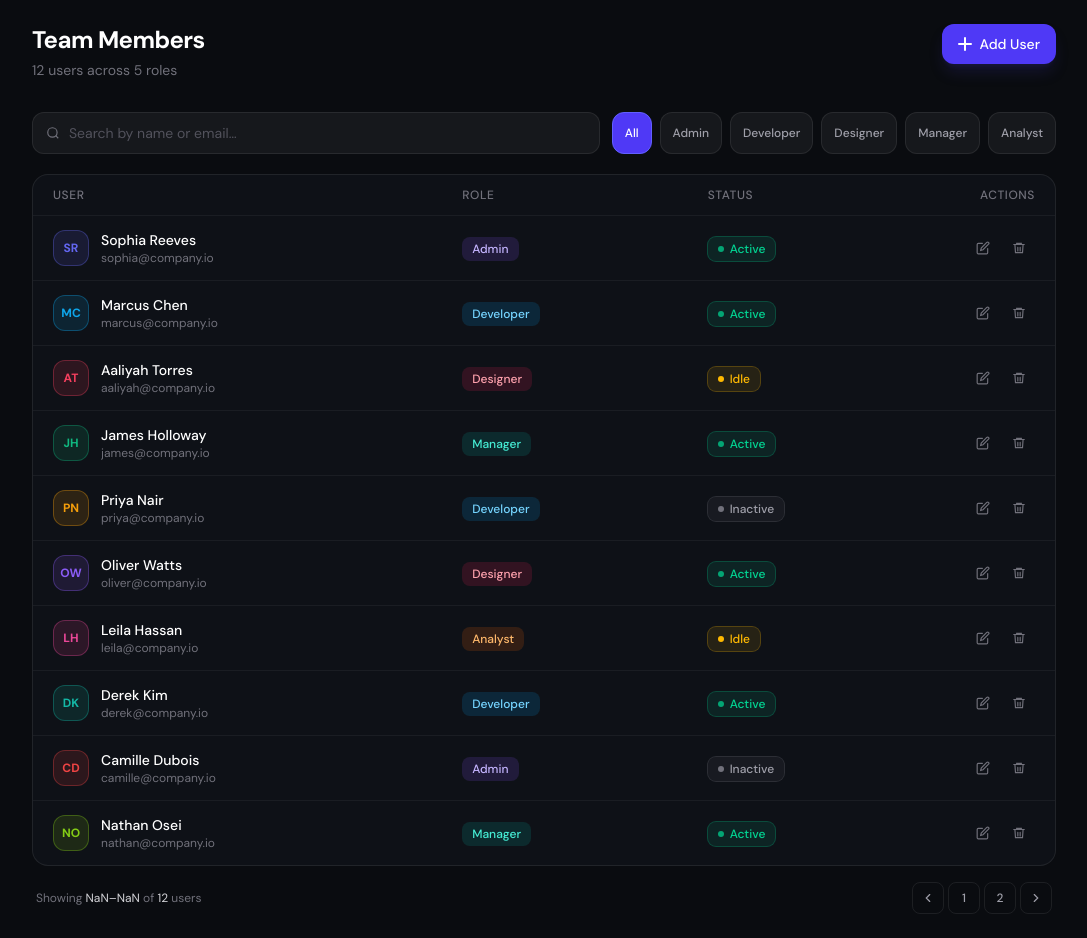
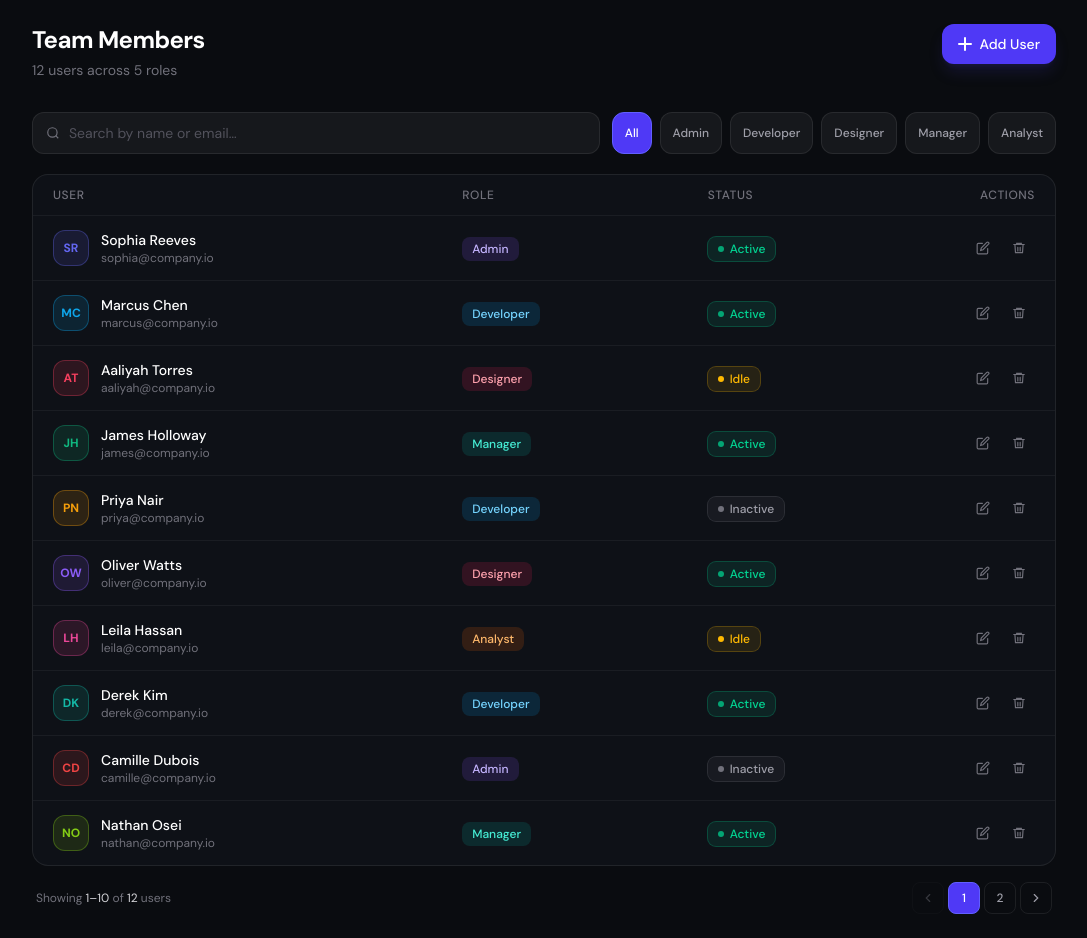
Before and after one commit to 0GaMeNaJa0/employee_management, a Next.js app in the folder client/: page / in a window 1280 px wide. Shown: the whole page, without its empty margins (96-1183 px from the left). Built offline with nearby package versions, Linux system fonts and the light colour scheme.

Commit message:
fix : a bug on pagination

```diff
--- a/client/src/app/page.tsx
+++ b/client/src/app/page.tsx
@@ -207,8 +207,7 @@ export default function UserTable() {
         </div>
 
         {/* Pagination */}
-        <Pagination dataSize={filtered.length}
-      />
+        <Pagination dataSize={filtered.length} pageNo={pageFromUrl}/>
       </div>
 
       {/* Modals */}
--- a/client/src/components/templates/Pagination.tsx
+++ b/client/src/components/templates/Pagination.tsx
@@ -16,7 +16,7 @@ export function Pagination({ pageNo, dataSize }: PaginationProps) {
 
   // parse page param, default to 1, clamp to [1, totalPages]
 
-  const currentPage = Math.min(Math.max(pageNo, 1), totalPages);
+  let currentPage = Math.min(Math.max(pageNo, 1), totalPages);
 
   // helper to update page while preserving other query params
   const setPage = (nextPageOrUpdater: number | ((prev: number) => number)) => {
@@ -25,7 +25,7 @@ export function Pagination({ pageNo, dataSize }: PaginationProps) {
       : nextPageOrUpdater;
 
     const page = Math.min(Math.max(Math.floor(nextPage), 1), totalPages);
-
+    currentPage = page;
     // build new search params from existing ones
     const newParams = new URLSearchParams(Array.from(params.entries()));
     if (page === 1) {
```
